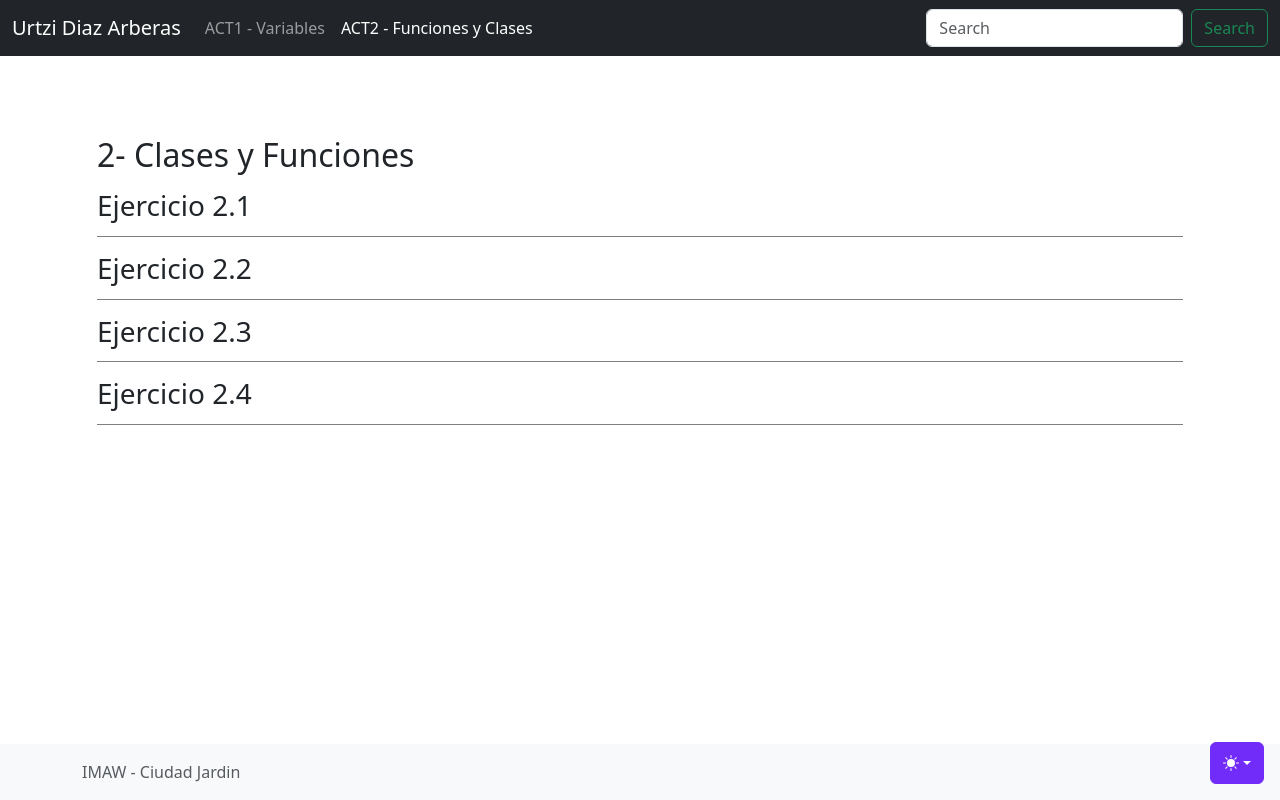
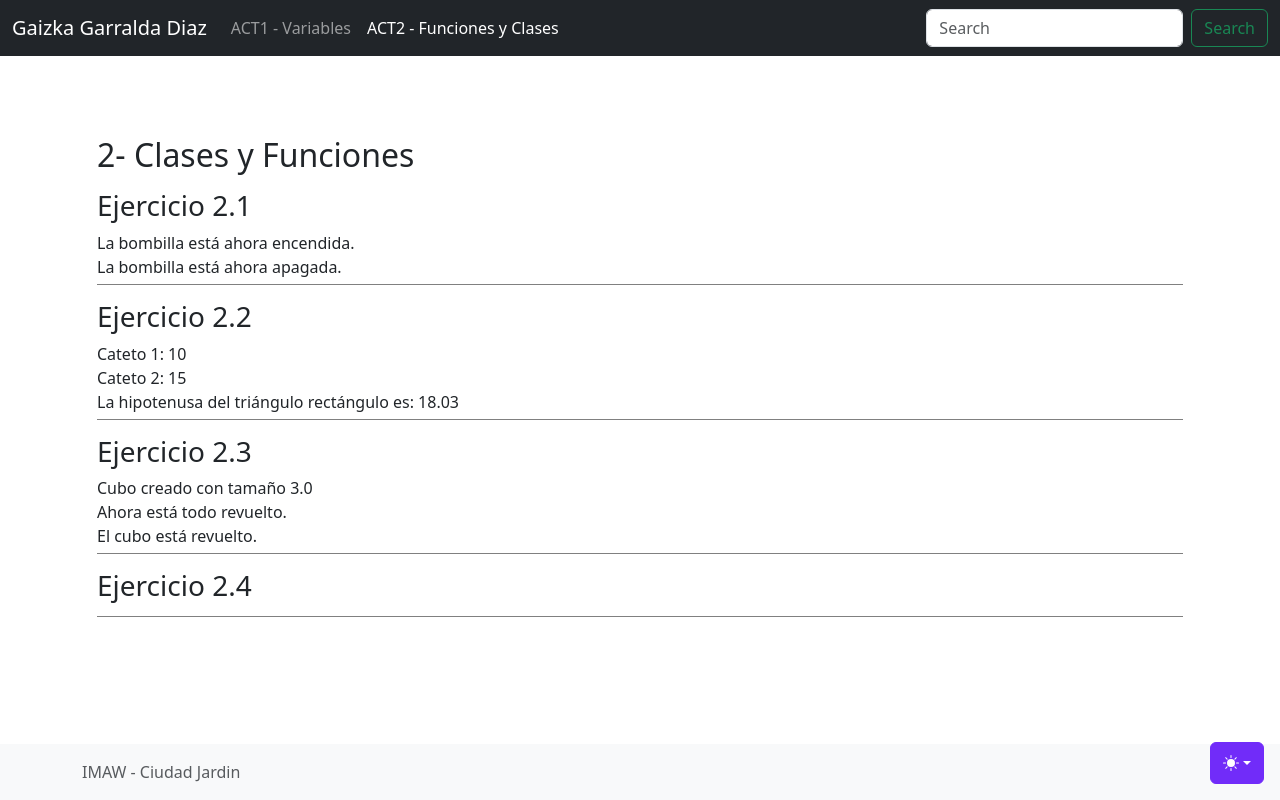
Before and after one commit to Gaizkagarra/25_26_IMAW_UDA_ejerciciosUD3_Gaizka, a PHP site: page /ejercicios/ejercicio2.php in a window 1280 px wide. Run offline with PHP 8.4, Linux system fonts and the light colour scheme.

Commit message:
cambios ejercicio

```diff
--- a/ejercicios/ejercicio2.php
+++ b/ejercicios/ejercicio2.php
@@ -111,7 +111,7 @@
       <!-- Fixed navbar -->
       <nav class="navbar navbar-expand-md navbar-dark fixed-top bg-dark">
         <div class="container-fluid">
-          <a class="navbar-brand" href="..">Urtzi Diaz Arberas</a>
+          <a class="navbar-brand" href="..">Gaizka Garralda Diaz</a>
           <button
             class="navbar-toggler"
             type="button"
@@ -155,20 +155,49 @@
 			<article id="ejer2_1">
 				<h3>Ejercicio 2.1</h3>
 				<?php
-						//TO-DO
-						?>
+					require_once __DIR__.'/../recursos/bombilla.php';
+          $bombilla = new bombilla();
+
+          $bombilla->encender();
+          $bombilla->apagar();
+
+					?>
 			</article>
 			<article id="ejer2_2">
 				<h3>Ejercicio 2.2</h3>
 				<?php
-						//TO-DO
+          require_once "../recursos/trigonometria.php";
+
+          $cateto1 = 10;
+          $cateto2 = 15;
+
+          $hipotenusa = calculaHipotenusa($cateto1, $cateto2);
+
+        echo "Cateto 1: $cateto1<br>";
+        echo "Cateto 2: $cateto2<br>";
+        echo "La hipotenusa del triángulo rectángulo es: $hipotenusa";
+
+
 						?>
 			</article>
 			<article id="ejer2_3">
 				<h3>Ejercicio 2.3</h3>
 				<?php
-						//TO-DO
-						?>
+        require_once "../recursos/cubo.php";
+
+        $cubo = new Cubo(3.0);
+
+        echo "Cubo creado con tamaño 3.0<br>";
+
+        $cubo->revolver();
+
+        if ($cubo->getRevuelto()) {
+          echo "El cubo está revuelto.";
+        } else {
+        echo "El cubo está resuelto.";
+}
+      ?>
+
 			</article>
 			<article id="ejer2_4">
 				<h3>Ejercicio 2.4</h3>
--- /dev/null
+++ b/recursos/bombilla.php
@@ -0,0 +1,20 @@
+<?php
+    class bombilla {
+        private bool $encendida;
+
+        public function _construct() {
+             $this->encendida = false;
+        }
+    public function getEncendida(): bool {
+        return $this->encendida;
+    }
+    public function encender(): void {
+        $this->encendida = true;
+        echo "La bombilla está ahora encendida.<br>";
+    }
+     public function apagar(): void {
+        $this->encendida = false;
+        echo "La bombilla está ahora apagada.<br>";
+    }
+}
+?>
--- /dev/null
+++ b/recursos/cubo.php
@@ -0,0 +1,20 @@
+<?php
+class Cubo {
+    private bool $resuelto;
+    private float $tamaño;
+
+    public function __construct(float $tamaño) {
+        $this->resuelto = true;
+        $this->tamaño = $tamaño;
+    }
+
+    public function getRevuelto(): bool {
+        return !$this->resuelto;
+    }
+
+    public function revolver(): void {
+        $this->resuelto = false;
+        echo "Ahora está todo revuelto.<br>";
+    }
+}
+?>
--- /dev/null
+++ b/recursos/trigonometria.php
@@ -0,0 +1,6 @@
+<?php
+function calculaHipotenusa(float $cateto1, float $cateto2): float {
+    $hipotenusa = sqrt(($cateto1 ** 2) + ($cateto2 ** 2));
+    return round($hipotenusa, 2);
+}
+?>
```
